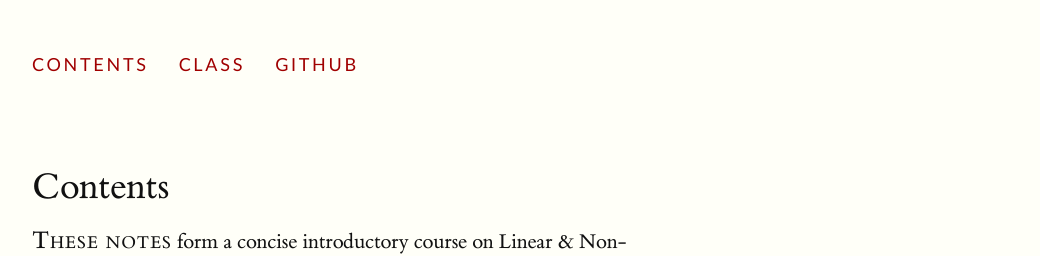
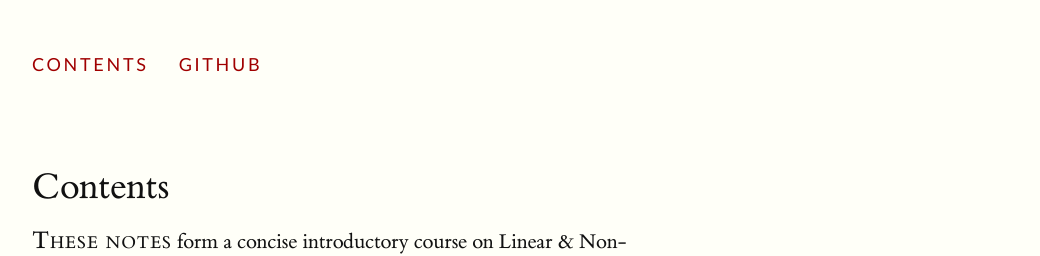
Before and after one commit to RonakDedhiya/notes, a Jekyll site: the page built from index.md, in a window 1280 px wide. Shown: the top 256 px of the page, without its empty margins (128-1168 px from the left). Built offline with Jekyll 4.4.1, drawn with Linux system fonts in a browser that asks for light colours.

Commit message:
Update header.html

```diff
--- a/_includes/header.html
+++ b/_includes/header.html
@@ -2,7 +2,6 @@
 <header>
     <nav class="group">
     <a href="{{ site.baseurl }}/">Contents</a>
-    <a href="http://cs228.stanford.edu/">Class</a>
-    <a href="http://github.com/ermongroup/cs228-notes">GitHub</a>
+    <a href="http://github.com/ronakdedhiya/notes">GitHub</a>
     </nav>
 </header>
```
